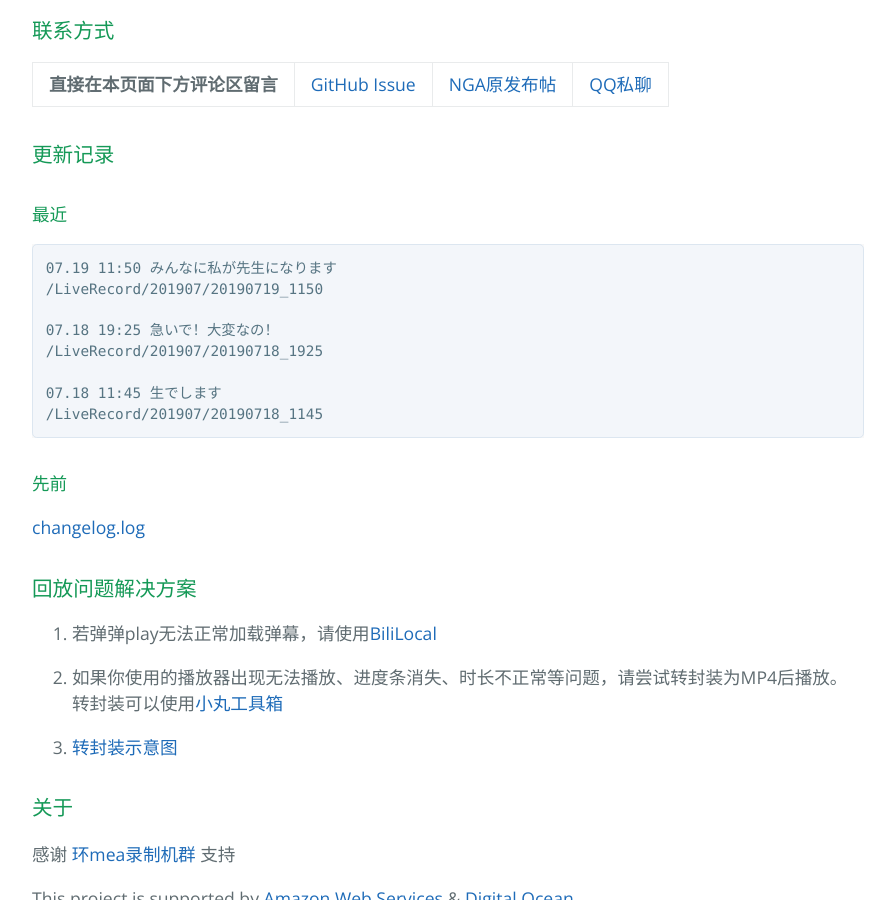
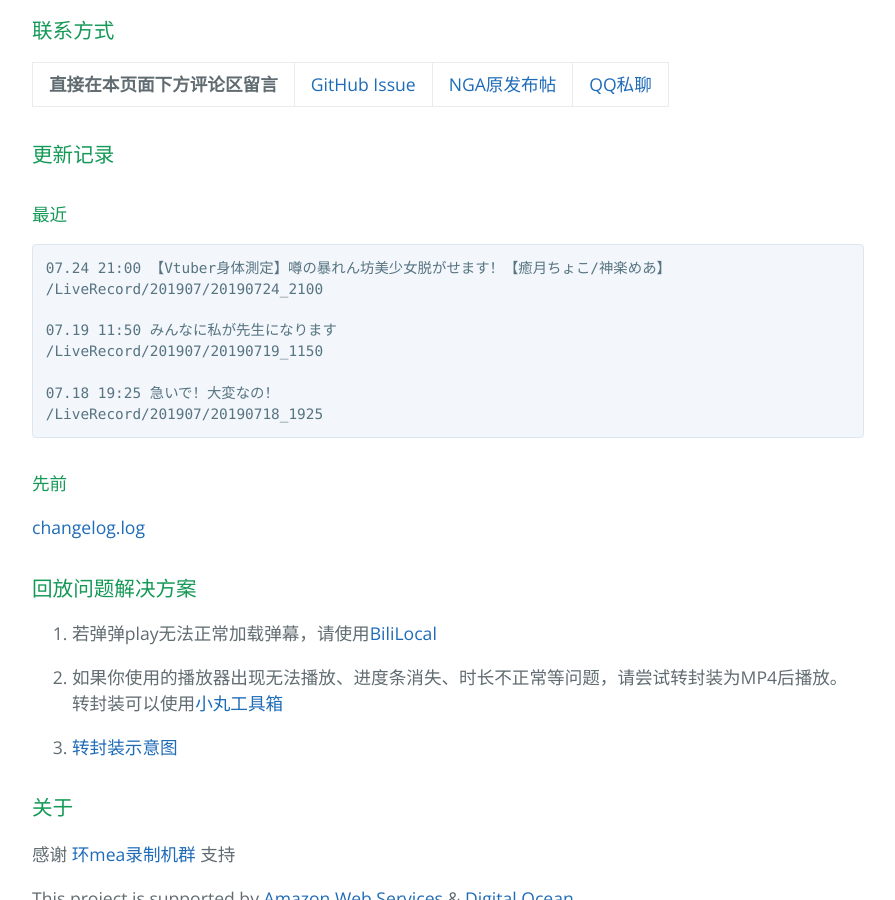
Before and after one commit to kaguramea-record/kaguramea-record.github.io, a Jekyll site: the page built from index.md, in a window 1280 px wide and 900 px high, scrolled down 1214 px. Shown: the whole window, without its empty margins (192-1087 px from the left). Built offline with Jekyll 4.4.1, drawn with Linux system fonts in a browser that asks for light colours; comment, search, counter and statistics services are not loaded.

Commit message:
Update 190724

````diff
--- a/index.md
+++ b/index.md
@@ -39,14 +39,14 @@ layout: default
 #### 最近
 
 ```
+07.24 21:00 【Vtuber身体測定】噂の暴れん坊美少女脱がせます！【癒月ちょこ/神楽めあ】
+/LiveRecord/201907/20190724_2100
+
 07.19 11:50 みんなに私が先生になります
 /LiveRecord/201907/20190719_1150
 
 07.18 19:25 急いで！大変なの！
 /LiveRecord/201907/20190718_1925
-
-07.18 11:45 生でします
-/LiveRecord/201907/20190718_1145
 ```
 
 #### 先前
````
Also changed, not shown: 1 other file.
